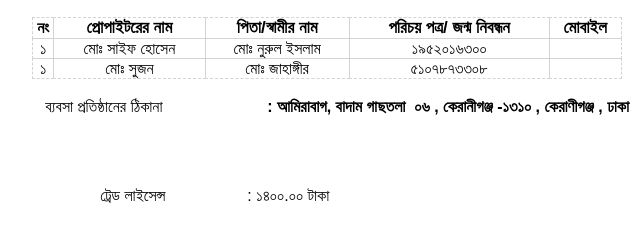
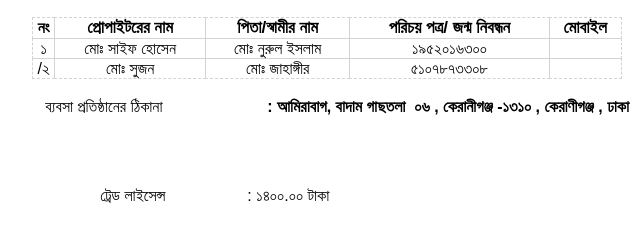
Before and after one commit to zinziraup/com-admin-verify-trade_bn-2461389419009009-2613894-6, a plain HTML site: page index.html in a window 1280 px wide. Shown: the part 361-597 px from the top of the page, 313-953 px from the left. Drawn offline with Linux system fonts and the light colour scheme.

Commit message:
Update index.html

```diff
--- a/index.html
+++ b/index.html
@@ -216,7 +216,7 @@
 
                             </td>
                             <tr height="20px" style="text-align: center;">
-                            <td>১</td>
+                            <td>/২</td>
                             <td>মোঃ সুজন</td>
 
                             <td>
```
